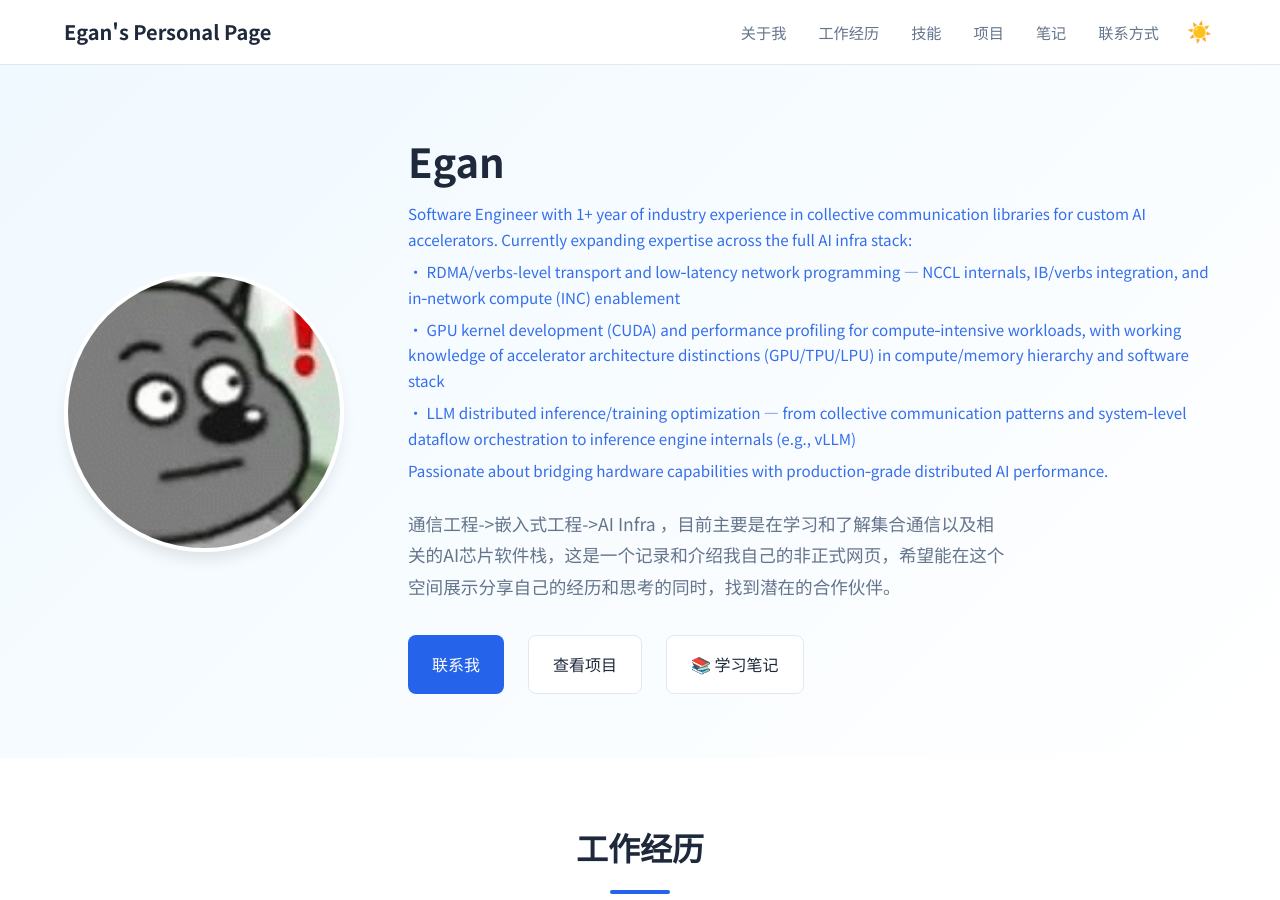
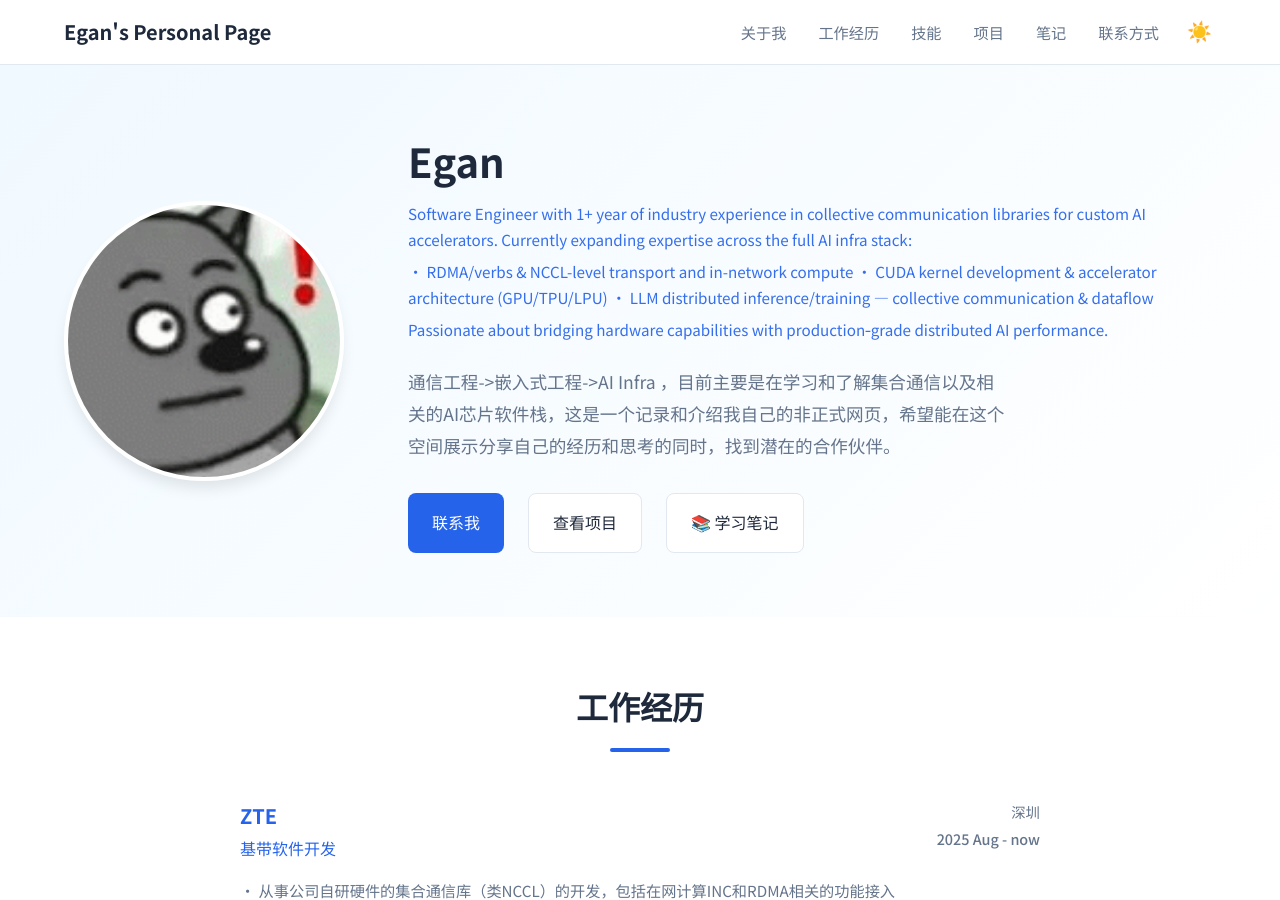
Before and after one commit to Lejun-Hu/Lejun-Hu.github.io, a Jekyll site: the page built from index.md, in a window 1280 px wide and 900 px high. Built offline with Jekyll 4.4.1, drawn with Linux system fonts in a browser that asks for light colours.

Commit message:
精简个人简介描述

```diff
--- a/_config.yml
+++ b/_config.yml
@@ -8,9 +8,9 @@ title: "Egan's Personal Page"
 # 副标题/一句话介绍
 description: |
   Software Engineer with 1+ year of industry experience in collective communication libraries for custom AI accelerators. Currently expanding expertise across the full AI infra stack:<br>
-  • RDMA/verbs-level transport and low‑latency network programming — NCCL internals, IB/verbs integration, and in‑network compute (INC) enablement<br>
-  • GPU kernel development (CUDA) and performance profiling for compute‑intensive workloads, with working knowledge of accelerator architecture distinctions (GPU/TPU/LPU) in compute/memory hierarchy and software stack<br>
-  • LLM distributed inference/training optimization — from collective communication patterns and system‑level dataflow orchestration to inference engine internals (e.g., vLLM)<br>
+  • RDMA/verbs & NCCL-level transport and in-network compute
+  • CUDA kernel development & accelerator architecture (GPU/TPU/LPU)
+  • LLM distributed inference/training — collective communication & dataflow
   <br>
   Passionate about bridging hardware capabilities with production‑grade distributed AI performance.
 
```
